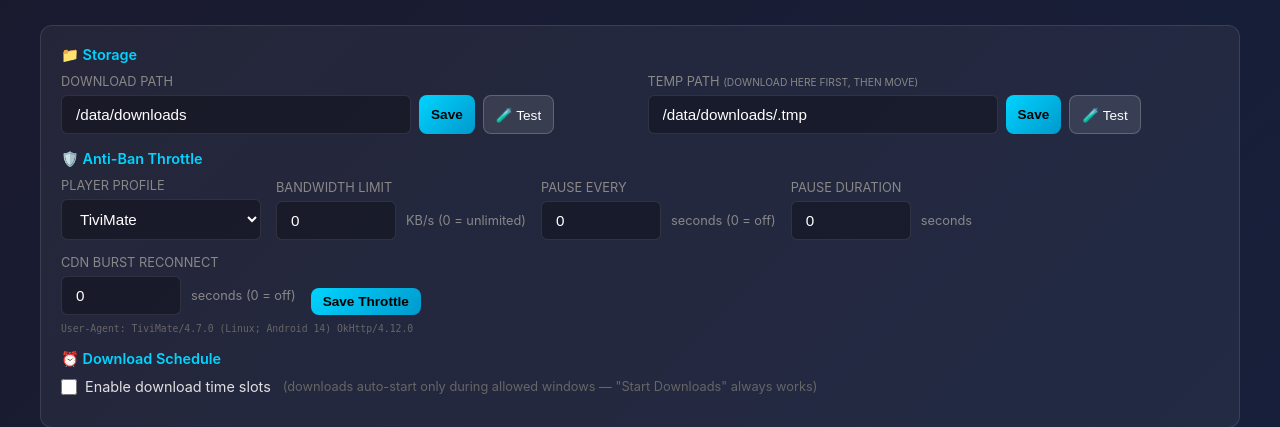
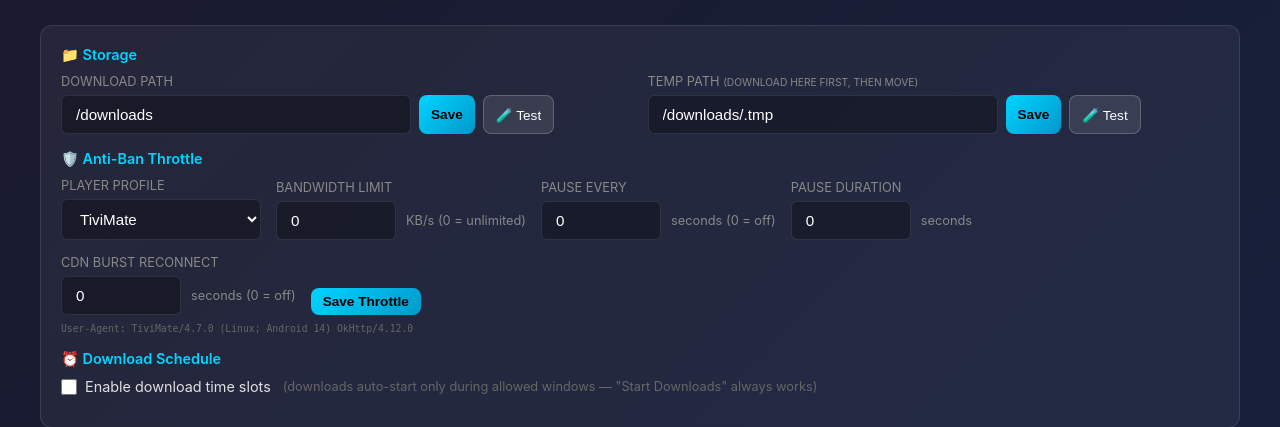
Before and after one commit to SpanishST/xtreamfilter, a FastAPI app: page /cart in a window 1280 px wide. Shown: the part 82-509 px from the top of the page. Run offline with FastAPI, Linux system fonts and the light colour scheme; data that the repository does not hold is empty.

Commit message:
feat: update download paths to use /downloads and add PUID/PGID support in entrypoint

```diff
--- a/app/models/config.py
+++ b/app/models/config.py
@@ -113,8 +113,8 @@ class Options(BaseModel):
     proxy_streams: bool = True
     telegram: TelegramConfig = Field(default_factory=TelegramConfig)
     jellyfin: JellyfinConfig = Field(default_factory=JellyfinConfig)
-    download_path: str = "/data/downloads"
-    download_temp_path: str = "/data/downloads/.tmp"
+    download_path: str = "/downloads"
+    download_temp_path: str = "/downloads/.tmp"
     download_bandwidth_limit: int = 0
     download_pause_interval: int = 0
     download_pause_duration: int = 0
--- a/app/routes/config_api.py
+++ b/app/routes/config_api.py
@@ -246,7 +246,7 @@ async def get_download_path_api(cfg: ConfigService = Depends(get_config_service)
 @router.post("/api/options/download_path")
 async def set_download_path_api(request: Request, cfg: ConfigService = Depends(get_config_service)):
     data = await request.json()
-    path = data.get("download_path", "/data/downloads").strip()
+    path = data.get("download_path", "/downloads").strip()
     if not path:
         return JSONResponse(status_code=400, content={"error": "Path cannot be empty"})
     try:
@@ -268,7 +268,7 @@ async def get_download_temp_path_api(cfg: ConfigService = Depends(get_config_ser
 @router.post("/api/options/download_temp_path")
 async def set_download_temp_path_api(request: Request, cfg: ConfigService = Depends(get_config_service)):
     data = await request.json()
-    path = data.get("download_temp_path", "/data/downloads/.tmp").strip()
+    path = data.get("download_temp_path", "/downloads/.tmp").strip()
     if not path:
         return JSONResponse(status_code=400, content={"error": "Path cannot be empty"})
     try:
--- a/app/services/config_service.py
+++ b/app/services/config_service.py
@@ -233,12 +233,12 @@ class ConfigService:
         return merged
 
     def get_download_path(self) -> str:
-        return self._config.get("options", {}).get("download_path", "/data/downloads")
+        return self._config.get("options", {}).get("download_path", "/downloads")
 
     download_path = property(get_download_path)
 
     def get_download_temp_path(self) -> str:
-        return self._config.get("options", {}).get("download_temp_path", "/data/downloads/.tmp")
+        return self._config.get("options", {}).get("download_temp_path", "/downloads/.tmp")
 
     download_temp_path = property(get_download_temp_path)
 
--- a/app/templates/cart.html
+++ b/app/templates/cart.html
@@ -160,7 +160,7 @@
                 <div class="setting-group" style="flex:1;">
                     <label>Download Path</label>
                     <div style="display: flex; gap: 8px;">
-                        <input type="text" id="download-path" placeholder="/data/downloads">
+                        <input type="text" id="download-path" placeholder="/downloads">
                         <button class="btn btn-primary btn-small" onclick="saveDownloadPath()" style="white-space:nowrap;">Save</button>
                         <button class="btn btn-secondary btn-small" onclick="testPath('download-path')" style="white-space:nowrap;">🧪 Test</button>
                     </div>
@@ -168,7 +168,7 @@
                 <div class="setting-group" style="flex:1;">
                     <label>Temp Path <span style="font-size:0.8em;color:#888;">(download here first, then move)</span></label>
                     <div style="display: flex; gap: 8px;">
-                        <input type="text" id="download-temp-path" placeholder="/data/downloads/.tmp">
+                        <input type="text" id="download-temp-path" placeholder="/downloads/.tmp">
                         <button class="btn btn-primary btn-small" onclick="saveTempPath()" style="white-space:nowrap;">Save</button>
                         <button class="btn btn-secondary btn-small" onclick="testPath('download-temp-path')" style="white-space:nowrap;">🧪 Test</button>
                     </div>
@@ -361,12 +361,12 @@
             try {
                 const resp = await fetch('/api/options/download_path');
                 const data = await resp.json();
-                document.getElementById('download-path').value = data.download_path || '/data/downloads';
+                document.getElementById('download-path').value = data.download_path || '/downloads';
             } catch (e) { console.error('Error loading download path:', e); }
             try {
                 const resp = await fetch('/api/options/download_temp_path');
                 const data = await resp.json();
-                document.getElementById('download-temp-path').value = data.download_temp_path || '/data/downloads/.tmp';
+                document.getElementById('download-temp-path').value = data.download_temp_path || '/downloads/.tmp';
             } catch (e) { console.error('Error loading temp path:', e); }
         }
 
--- a/docker-compose.yml
+++ b/docker-compose.yml
@@ -6,7 +6,7 @@ services:
       - "8080:5000"
     volumes:
       - ./data:/data
-      - ./downloads:/data/downloads
+      - ./downloads:/downloads
     restart: unless-stopped
     environment:
       - TZ=Europe/Paris
```
Also changed, not shown: README.md, 1 other file.
